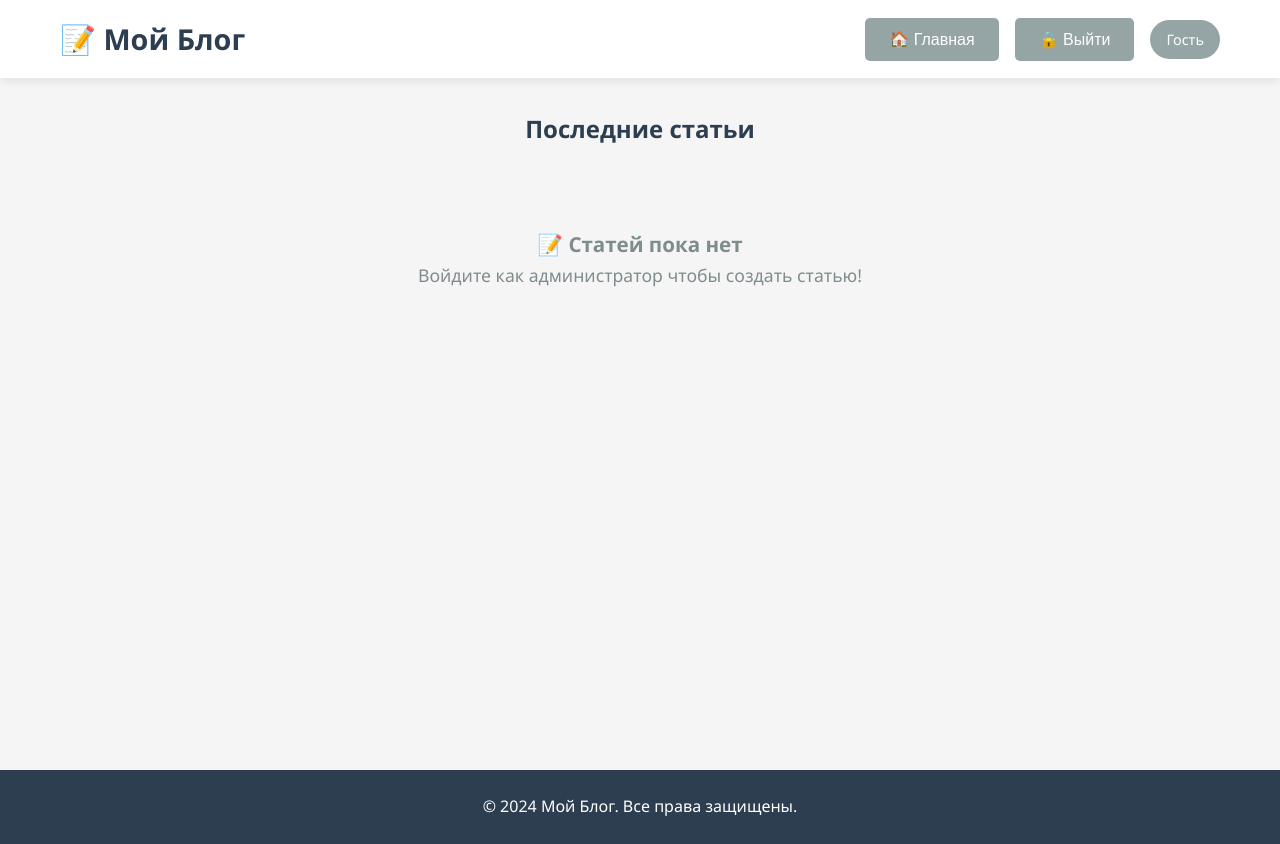
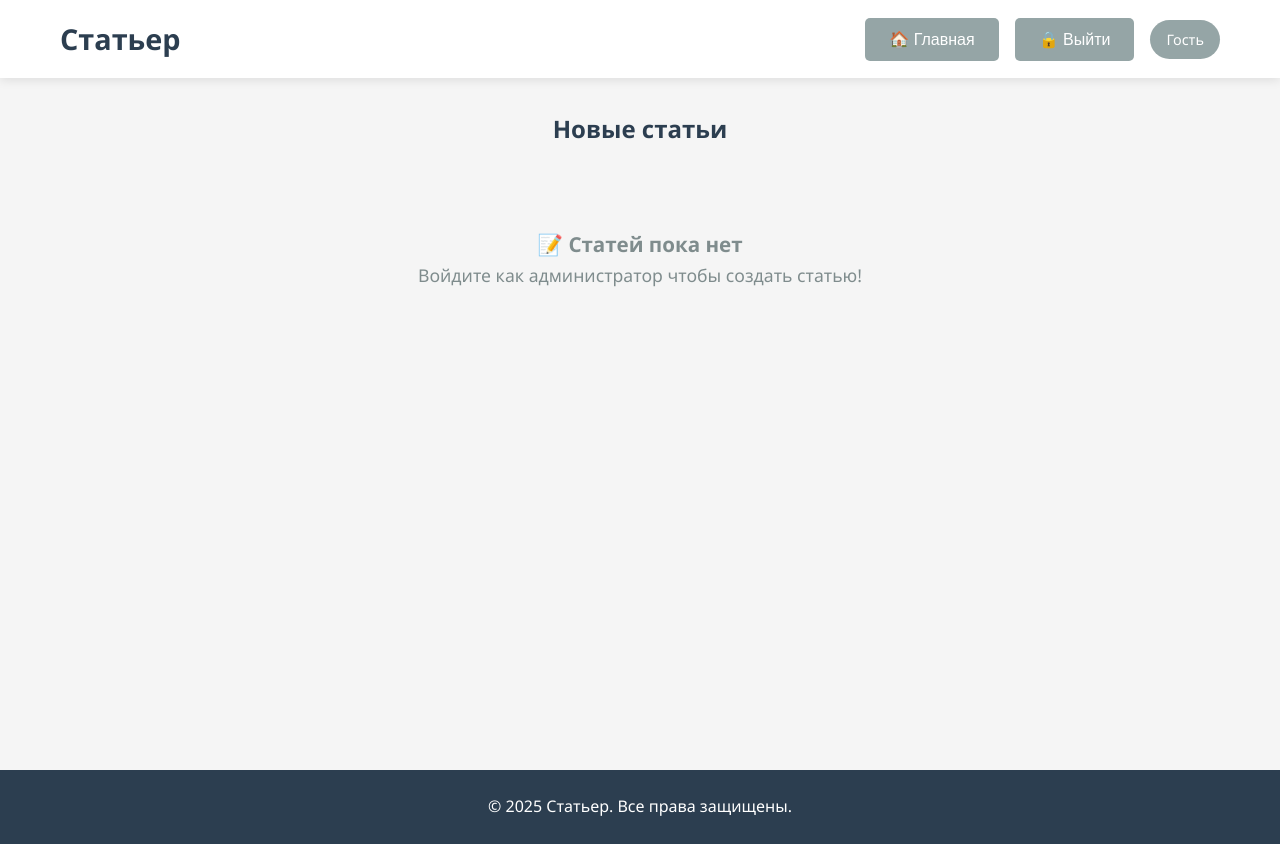
Before and after one commit to Bid0nchik/SDiaPaCWfPAotInfGaD.github.io, a website: page index.html in a window 1280 px wide. Both pictures are taken after a click on the button "Войти как гость". Drawn offline with Linux system fonts and the light colour scheme.

Commit message:
Update index.html

```diff
--- a/index.html
+++ b/index.html
@@ -3,7 +3,7 @@
 <head>
     <meta charset="UTF-8">
     <meta name="viewport" content="width=device-width, initial-scale=1.0">
-    <title>Мой Блог - Платформа для статей</title>
+    <title>Статьер - Платформа для статей</title>
     <link rel="stylesheet" href="style.css">
 </head>
 <body>
@@ -24,12 +24,12 @@
     <!-- Шапка -->
     <header class="header">
         <div class="container">
-            <h1>📝 Мой Блог</h1>
+            <h1>Статьер</h1>
             <div class="header-actions">
                 <button id="homeBtn" class="btn btn-secondary hidden" onclick="goToHome()">
                     🏠 Главная
                 </button>
-                <button id="newArticleBtn" class="btn btn-primary hidden" onclick="showEditor()">
+                <button id="newArticleBtn" class="btn btn-secondary hidden" onclick="showEditor()">
                     ✏️ Новая статья
                 </button>
                 <button id="logoutBtn" class="btn btn-secondary hidden" onclick="logout()">
@@ -45,7 +45,7 @@
         <div class="container">
             <!-- Список статей -->
             <div id="articlesList" class="articles-list">
-                <h2>Последние статьи</h2>
+                <h2>Новые статьи</h2>
                 <div id="articlesContainer" class="articles-container">
                     <!-- Статьи будут загружаться здесь -->
                 </div>
@@ -101,7 +101,7 @@
     <!-- Подвал -->
     <footer class="footer">
         <div class="container">
-            <p>© 2024 Мой Блог. Все права защищены.</p>
+            <p>© 2025 Статьер. Все права защищены.</p>
         </div>
     </footer>
 
```
